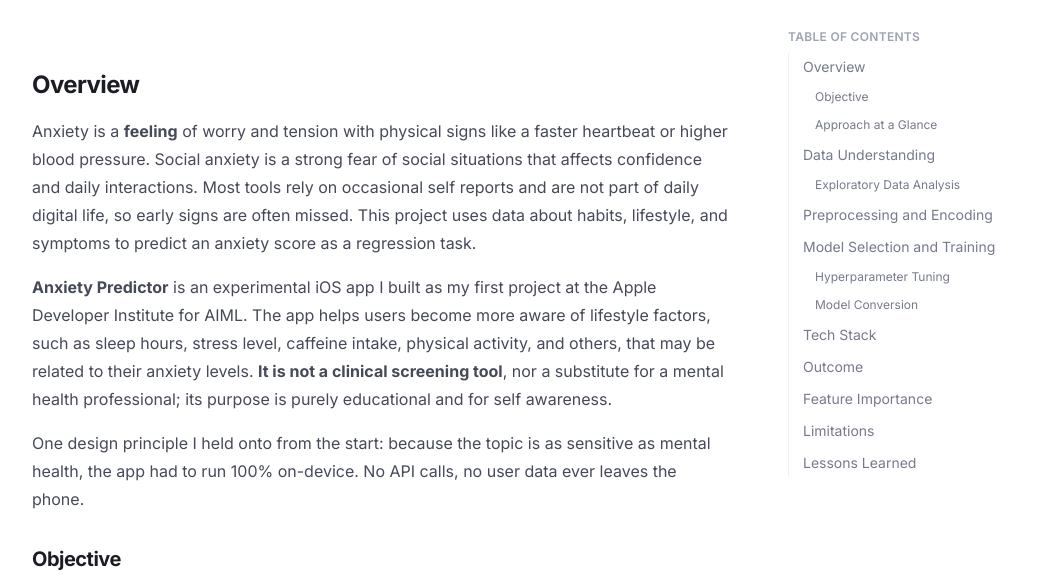
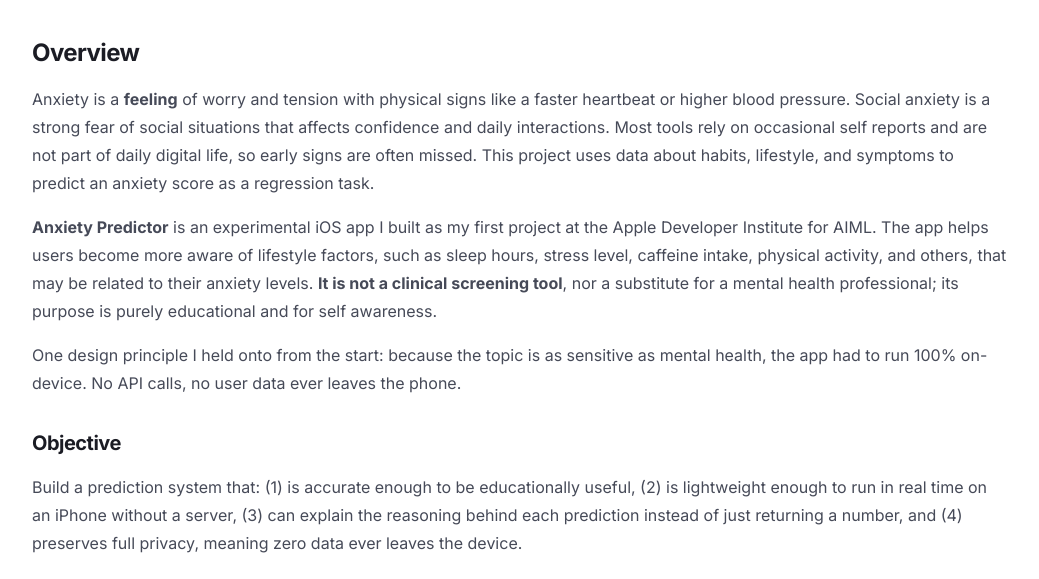
Before and after one commit to anarusdiati/anarusdiati.github.io, an Astro site: page /projects/anxiety-predictor in a window 1280 px wide. Shown: the part 373-952 px from the top of the page, without its empty margins (120-1159 px from the left). Built offline with nearby package versions, Linux system fonts and the light colour scheme; Astro itself is replaced by a stand-in of ours; some packages are replaced by stand-ins of ours; a script that the page names is missing.

Commit message:
Move project ToC outside the article column, let article fill the section
The Table of Contents on project detail pages now sits fully outside the
article's own width (absolute + left-full, only shown at 2xl where there's
free margin to hold it) instead of sharing a grid column with the article.
The article no longer caps out at the shared 44rem reading width on this
page, so it fills the section instead of leaving empty space where the ToC
used to sit. Article alignment with the title/description above it, and
every other page's container width, are unchanged.

```diff
--- a/src/pages/projects/[...slug].astro
+++ b/src/pages/projects/[...slug].astro
@@ -39,14 +39,24 @@ const formatted = project.data.date
     </div>
   </header>
 
-  <div class="lg:grid lg:grid-cols-[minmax(0,1fr)_220px] lg:gap-14">
-    <article class="article reveal-children">
+  {/* `relative` anchors the ToC so it can pop out to the right of this
+      exact column, without changing the article's own width — the article
+      stays exactly as wide as the title/description above it. */}
+  <div class="relative">
+    {/* max-w-none overrides the shared `.article` reading-width cap just for
+        this page: now that the ToC lives outside this column entirely (see
+        the aside below), the article can fill the whole section instead of
+        leaving empty space where the ToC used to sit. */}
+    <article class="article reveal-children max-w-none">
       <Content />
     </article>
 
     {toc.length > 0 && (
-      <aside class="hidden lg:block">
-        <div class="sticky top-20">
+      // Only shown once the viewport actually has free margin outside the
+      // article to hold it (see the 2xl breakpoint) — it never borrows
+      // space from the article column itself.
+      <aside class="pointer-events-none absolute inset-y-0 left-full hidden w-56 pl-10 2xl:block">
+        <div class="pointer-events-auto sticky top-20">
           <p class="mb-2 text-xs font-semibold uppercase tracking-wide text-gray-400 dark:text-gray-500">Table of Contents</p>
           <nav class="space-y-1 border-l border-gray-100 dark:border-gray-800 text-sm">
             {toc.map((h) => (
```
